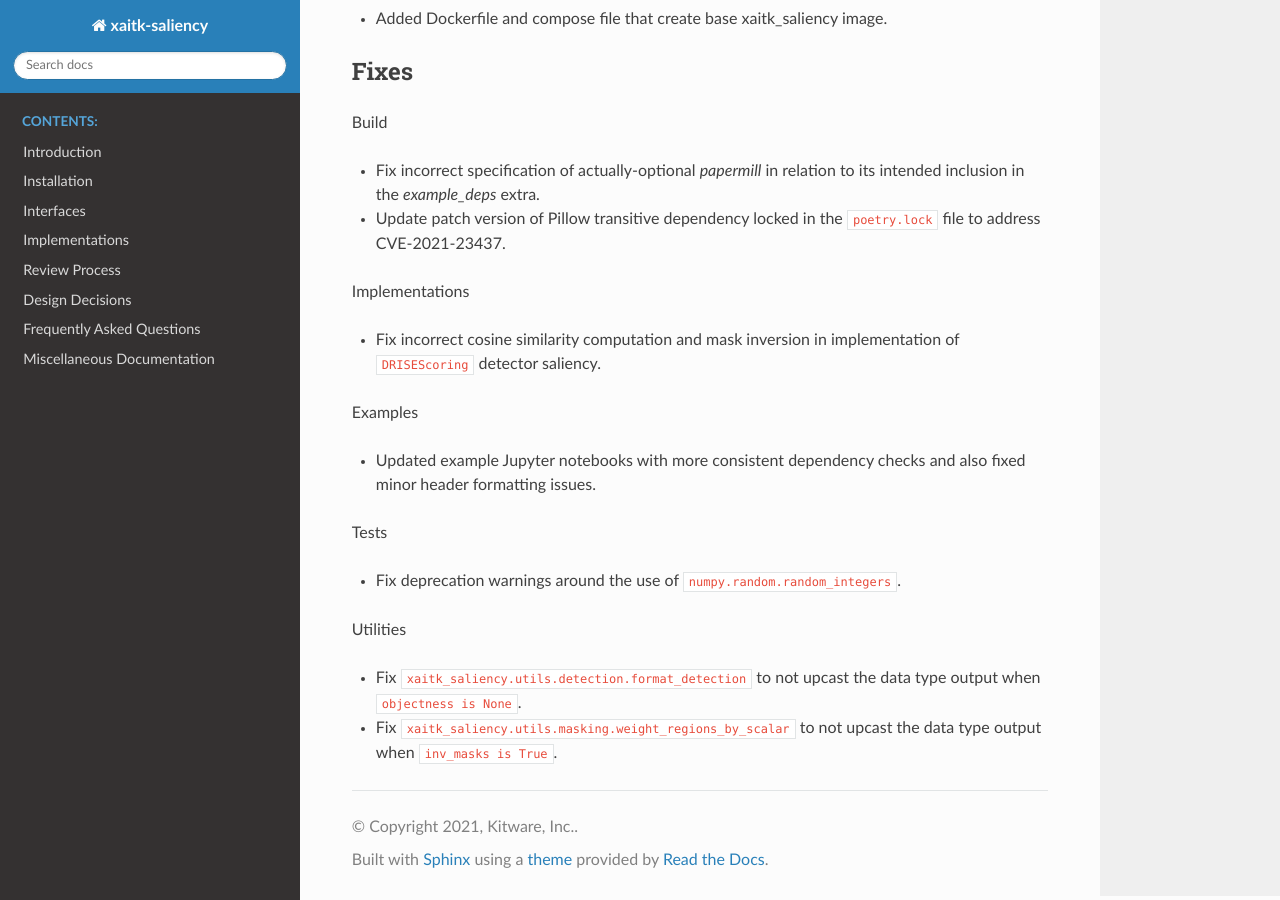
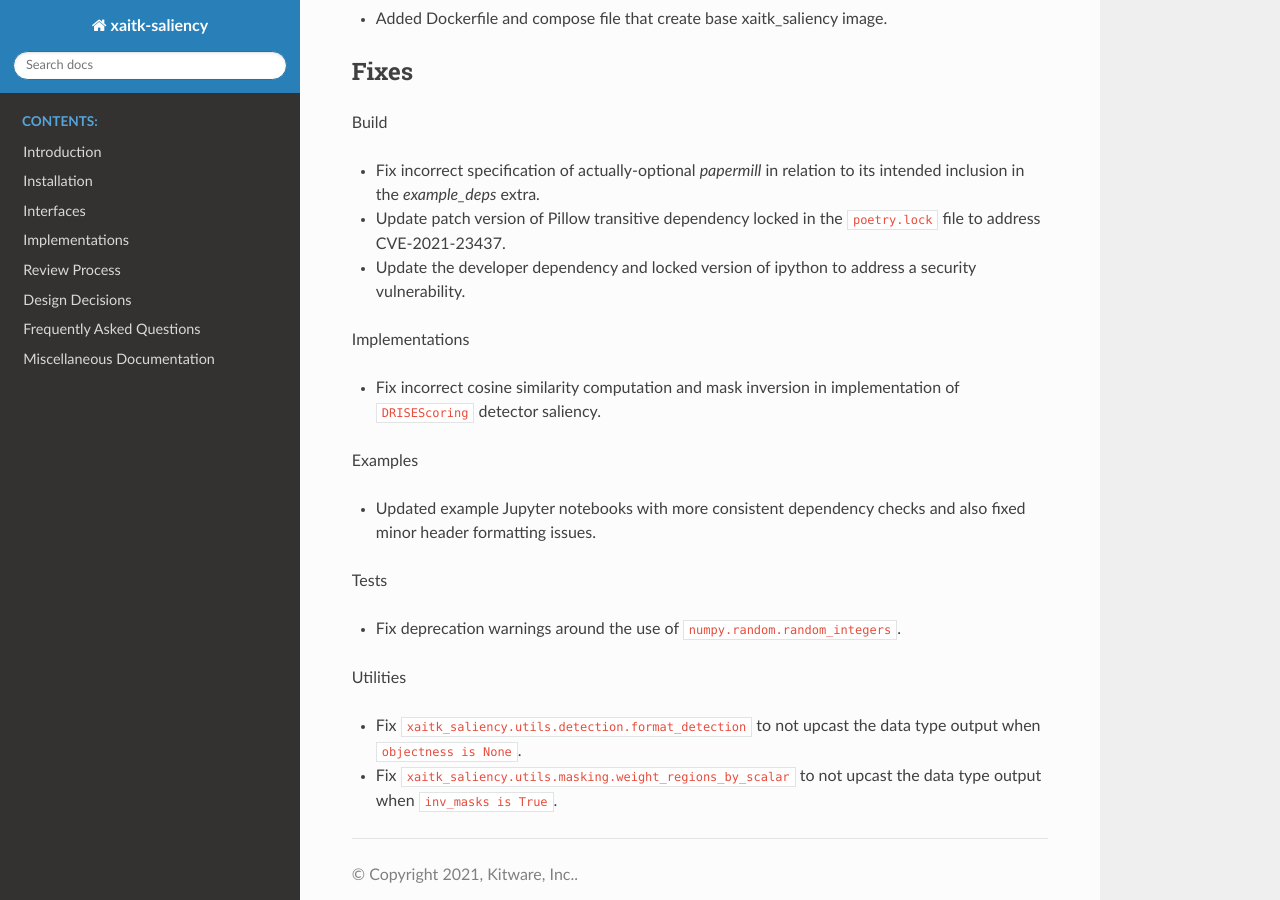
Before and after one commit to XAITK/xaitk-saliency, a Sphinx documentation site: the page built from docs/release_notes/pending_release.rst, in a window 1280 px wide and 900 px high, scrolled down 1032 px. Built offline with Sphinx 7.4.7 and the Read the Docs theme 2.0.0, drawn with Linux system fonts in a browser that asks for light colours; pages that are not in the unit, such as notebooks, are missing from menus.

Commit message:
Add change note

```diff
--- a/docs/release_notes/pending_release.rst
+++ b/docs/release_notes/pending_release.rst
@@ -57,6 +57,9 @@ Build
 * Update patch version of Pillow transitive dependency locked in the
   ``poetry.lock`` file to address CVE-2021-23437.
 
+* Update the developer dependency and locked version of ipython to address a
+  security vulnerability.
+
 Implementations
 
 * Fix incorrect cosine similarity computation and mask inversion in implementation of
```
